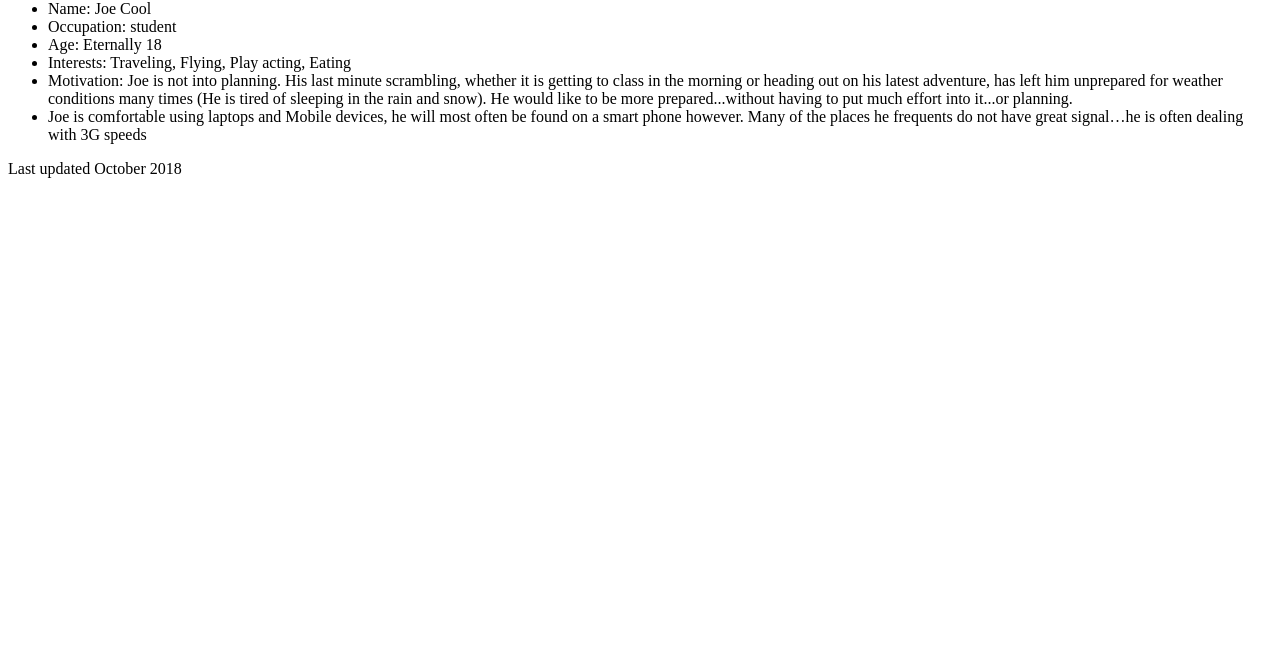
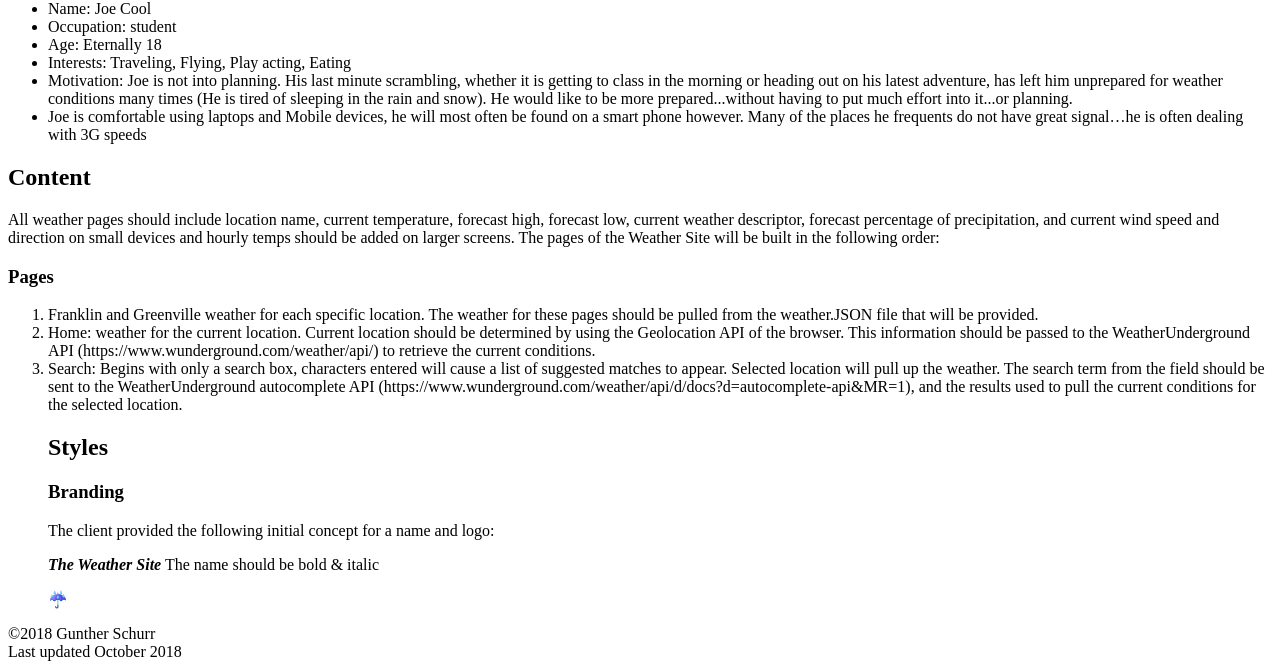
Before and after one commit to gunther-s/gunther-s.github.io, a plain HTML site: page weather/index.html in a window 1280 px wide. Shown: the part 495-1164 px from the top of the page. Before the commit the page ends 800 px from the top, so only its background shows below. Drawn offline with Linux system fonts and the light colour scheme.

Commit message:
more changes

```diff
--- a/weather/index.html
+++ b/weather/index.html
@@ -46,8 +46,27 @@
       Many of the places he frequents do not have great signal…he is often dealing with 3G speeds</li>
     </ul>
 
+  <h2>Content</h2>
+  <p>All weather pages should include location name, current temperature, forecast high, forecast low, current weather descriptor, forecast percentage of precipitation, and current wind speed and direction on small devices and hourly temps should be added on larger screens. The pages of the Weather Site will be built in the following order:</p>
+
+  <h3>Pages</h3>
+  <ol>
+    <li>Franklin and Greenville weather for each specific location. The weather for these pages should be pulled from the weather.JSON file that will be provided.</li>
+    <li>Home: weather for the current location. Current location should be determined by using the Geolocation API of the browser.  This information should be passed to the WeatherUnderground API  (https://www.wunderground.com/weather/api/) to retrieve the current conditions.</li>
+    <li>Search: Begins with only a search box, characters entered will cause a list of suggested matches to appear.  Selected location will pull up the weather. The search term from the field should be sent to the WeatherUnderground autocomplete API
+    (https://www.wunderground.com/weather/api/d/docs?d=autocomplete-api&MR=1), and the results used to pull the current conditions for the selected location.</li>
+
+  <h2>Styles</h2>
+  <h3>Branding</h3>
+  <p>The client provided the following initial concept for a name and logo:</p>
+  <p><b><i>The Weather Site</i></b> The name should be bold & italic</p>
+
+  &#9748
+
+  </ol>
  </main>
   <footer id="page-footer">
+    &copy;2018 Gunther Schurr <br>
     Last updated October 2018
   </footer>
  </body>
```
